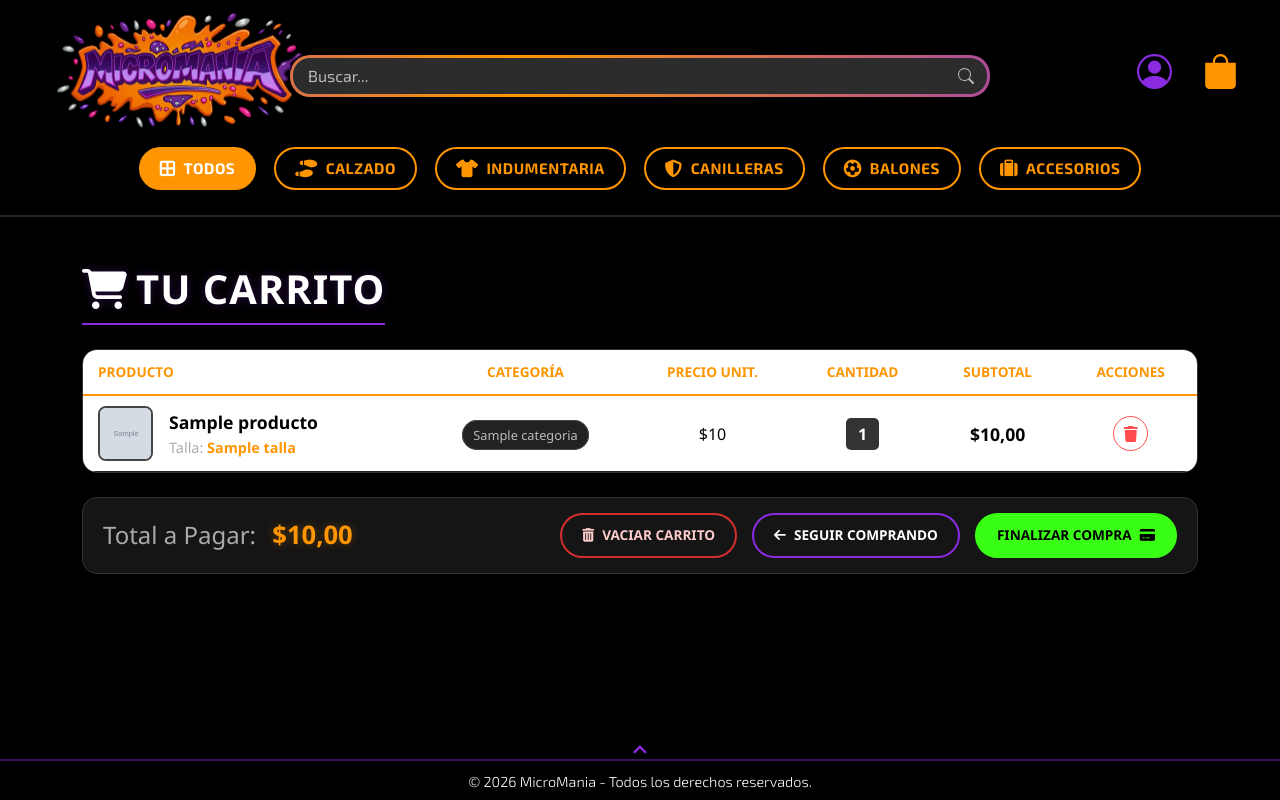
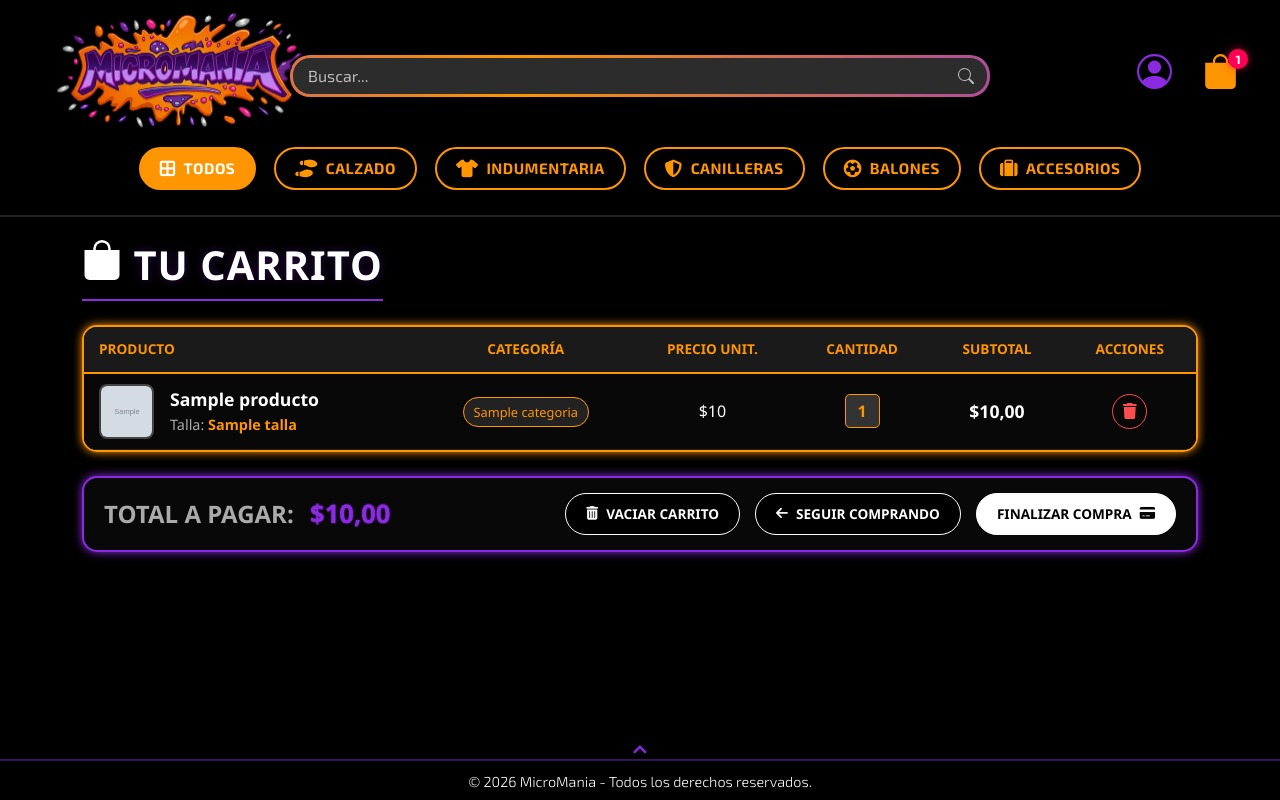
Before and after one commit to LuisParada7/mcm, a Django app: page /carrito/ in a window 1280 px wide. Run offline with Django 5.2, Linux system fonts and the light colour scheme; a user stored in the database is signed in; tables that the repository leaves empty hold one stand-in row (values such as "Sample post"); grey boxes marked "Sample" are stand-in pictures.

Commit message:
Add UI design and styling for the shopping cart

```diff
--- /dev/null
+++ b/carrito/context_processors.py
@@ -0,0 +1,9 @@
+from carrito.models import Carrito
+
+def cantidad_carrito(request):
+    total = 0
+    if request.user.is_authenticated:
+        carrito, _ = Carrito.objects.get_or_create(usuario=request.user)
+        total = carrito.total_items()
+
+    return {'cantidad_items_carrito': total}
--- a/mcm/settings.py
+++ b/mcm/settings.py
@@ -73,6 +73,7 @@ TEMPLATES = [
                 'django.template.context_processors.request',
                 'django.contrib.auth.context_processors.auth',
                 'django.contrib.messages.context_processors.messages',
+                'carrito.context_processors.cantidad_carrito',
             ],
         },
     },
--- a/mcm/views.py
+++ b/mcm/views.py
@@ -75,7 +75,7 @@ def detalle_producto(request, pk):
     }
     return render(request, 'home/detalle_producto.html', context)
 
-@login_required
+@login_required(login_url='login')
 def agregar_al_carrito(request, producto_id):
     if request.method == 'POST':
         variante_id = request.POST.get('variante_id')
@@ -101,7 +101,7 @@ def agregar_al_carrito(request, producto_id):
 
     return redirect('detalle_producto', pk=producto_id)
 
-@login_required
+@login_required(login_url='login')
 def ver_carrito(request):
     carrito, _ = Carrito.objects.get_or_create(usuario=request.user)
     items = carrito.items.select_related('variante__producto', 'variante__talla')
@@ -114,7 +114,7 @@ def ver_carrito(request):
     })
 
 
-@login_required
+@login_required(login_url='login')
 def eliminar_del_carrito(request, producto_id):
     """Elimina un item del carrito basado en el ID del producto padre"""
     carrito, _ = Carrito.objects.get_or_create(usuario=request.user)
@@ -126,7 +126,7 @@ def eliminar_del_carrito(request, producto_id):
 
     return redirect('ver_carrito')
 
-@login_required
+@login_required(login_url='login')
 def limpiar_carrito(request):
     carrito, _ = Carrito.objects.get_or_create(usuario=request.user)
     carrito.items.all().delete()
--- a/static/css/base/base.css
+++ b/static/css/base/base.css
@@ -26,6 +26,31 @@ body {
     padding-left: 30px;
     position: relative;
     z-index: 20;
+}
+
+.nav-cart-container {
+    position: relative;
+    display: inline-block;
+    text-decoration: none;
+}
+
+.cart-badge {
+    position: absolute;
+    top: -5px;
+    right: -10px;
+    background-color: #ff0055;
+    color: white;
+    font-size: 0.75rem;
+    font-weight: bold;
+    min-width: 20px;
+    height: 20px;
+    border-radius: 50%;
+    display: flex;
+    justify-content: center;
+    align-items: center;
+    box-shadow: 0 0 8px rgba(255, 0, 85, 0.6);
+    z-index: 10;
+    pointer-events: none;
 }
 
 .search-box {
--- a/static/css/carrito/ver_carrito.css
+++ b/static/css/carrito/ver_carrito.css
@@ -19,15 +19,26 @@
 .carrito-table-wrap {
     background-color: #111;
     border-radius: 15px;
-    border: 1px solid #333;
     box-shadow: 0 0 20px rgba(0,0,0,0.5);
     overflow: hidden;
+    border: 2px solid #ff9500;
+    box-shadow: 0 0 10px #ff9500;
 }
 
-.gamer-table {
-    width: 100%;
-    border-collapse: collapse;
-    color: #e0e0e0;
+.icon-carrito-h{
+    width: 40px;
+    transform: translateY(-9px);
+}
+
+.gamer-table tbody tr,
+.gamer-table tbody td {
+    background-color: #080808;
+    color: #ffffff;
+    border-bottom: 1px solid #222 !important;
+}
+
+.gamer-table .producto-nombre {
+    color: #ffffff !important;
 }
 
 .gamer-table thead {
@@ -41,6 +52,7 @@
     text-transform: uppercase;
     font-size: 0.85rem;
     color: #ff9500;
+    background-color: #1a1a1a !important;
 }
 
 .gamer-table td {
@@ -74,8 +86,8 @@
     padding: 5px 10px;
     border-radius: 20px;
     font-size: 0.8rem;
-    color: #bbb;
-    border: 1px solid #444;
+    color: #ff9500;
+    border: 1px solid #ff9500;
 }
 
 .cantidad-badge {
@@ -83,7 +95,8 @@
     padding: 5px 12px;
     border-radius: 5px;
     font-weight: bold;
-    color: white;
+    color: #ff9500;
+    border: 1px solid #ff9500;
 }
 
 .subtotal-text {
@@ -113,15 +126,17 @@
 }
 
 .resumen-compra {
-    background-color: #151515;
+    background-color: #080808;
     padding: 15px 20px;
     border-radius: 15px;
-    border: 1px solid #333;
+    border: 2px solid #8A2BE2;
     display: flex;
     flex-wrap: wrap;
     justify-content: space-between;
     align-items: center;
     gap: 15px;
+    box-shadow: 0 0 10px #8A2BE2;
+    margin-bottom: 30px;
 }
 
 .total-wrapper {
@@ -131,13 +146,14 @@
 .label-total {
     color: #aaa;
     margin-right: 10px;
+    font-weight: 700 ;
 }
 
 .monto-total {
-    color: #ff9500;
+    color: #8A2BE2;
     font-weight: 800;
     font-size: 1.6rem;
-    text-shadow: 0 0 10px rgba(255, 149, 0, 0.3);
+    text-shadow: 0 0 2px #8A2BE2;
 }
 
 .acciones-carrito {
@@ -160,37 +176,38 @@
 }
 
 .btn-danger-gamer {
-    border: 2px solid #d32f2f;
-    color: #ffcccc;
-    background: transparent;
+    border: 1px solid #ffffff;
+    color: #ffffff;
+    background: #000000;
 }
 .btn-danger-gamer:hover {
-    background-color: #d32f2f;
-    color: white;
-    box-shadow: 0 0 15px rgba(211, 47, 47, 0.4);
+    color: #d32f2f;
+    box-shadow: 0 0 15px #d32f2f;
+    border: 1px solid #d32f2f;
 }
 
 .btn-outline-gamer {
-    border: 2px solid #8A2BE2;
-    color: white;
-    background: transparent;
+    border: 1px solid #ffffff;
+    color: #ffffff;
+    background: #000000;
 }
 .btn-outline-gamer:hover {
-    background-color: #8A2BE2;
-    box-shadow: 0 0 15px rgba(138, 43, 226, 0.4);
+    color: #8A2BE2;
+    box-shadow: 0 0 15px #8A2BE2;
+    border: 1px solid #8A2BE2;
 }
 
 .btn-success-gamer {
-    background-color: #39ff14;
+    background-color: #ffffff;
     color: black;
-    border: 2px solid #39ff14;
+    border: 1px solid #ffffff;
     font-weight: 800;
 }
 
 .btn-success-gamer:hover {
-    background-color: transparent;
-    color: #39ff14;
-    box-shadow: 0 0 15px rgba(57, 255, 20, 0.4);
+    background-color: black;
+    color: #ffffff;
+    box-shadow: 0 0 10px rgb(255, 255, 255);
 }
 
 .carrito-vacio {
@@ -198,7 +215,7 @@
     background-color: #111;
     border-radius: 15px;
     border: 2px dashed #333;
-    margin-top: 30px;
+    margin-top: 0px;
 }
 
 .icono-vacio {
@@ -213,13 +230,13 @@
     padding: 15px 30px;
     text-decoration: none;
     border-radius: 30px;
-    font-weight: bold;
+    font-weight: 700;
     display: inline-block;
 }
 
 .btn-primary-gamer:hover {
-    box-shadow: 0 0 20px rgba(255, 149, 0, 0.5);
-    color: black;
+    box-shadow: 0 0 20px #ff9500;
+    color: #ffffff;
 }
 
 @media (max-width: 768px) {
--- a/static/css/index/index.css
+++ b/static/css/index/index.css
@@ -120,7 +120,7 @@ body, html {
 .btn-login {
     margin-top: 20px;
     font-size: 1.1rem;
-    font-weight: 750;
+    font-weight: 700;
     width: 250px;
     height: 50px;
     background-color: #8A2BE2;
--- a/templates/base.html
+++ b/templates/base.html
@@ -50,12 +50,15 @@
                     </svg>
                 </a>
 
-                <a href="/carrito/">
+                <a href="/carrito/" class="nav-cart-container">
                     <svg xmlns="http://www.w3.org/2000/svg" fill="currentColor" class="bi bi-bag-fill icon-carrito"
                         viewBox="0 0 16 16">
                         <path
                             d="M8 1a2.5 2.5 0 0 1 2.5 2.5V4h-5v-.5A2.5 2.5 0 0 1 8 1m3.5 3v-.5a3.5 3.5 0 1 0-7 0V4H1v10a2 2 0 0 0 2 2h10a2 2 0 0 0 2-2V4z" />
                     </svg>
+                    {% if cantidad_items_carrito > 0 %}
+                    <span class="cart-badge">{{ cantidad_items_carrito }}</span>
+                    {% endif %}
                 </a>
             </div>
         </div>
--- a/templates/carrito/ver_carrito.html
+++ b/templates/carrito/ver_carrito.html
@@ -11,10 +11,14 @@ MicroMania | Carrito
 
 {% block content %}
 <div class="carrito-container">
-    <div class="container py-5">
+    <div class="container pt-4 pb-5">
 
         <h1 class="carrito-titulo mb-4">
-            <i class="fas fa-shopping-cart me-2"></i>Tu Carrito
+            <svg xmlns="http://www.w3.org/2000/svg" fill="currentColor" class="bi bi-bag-fill icon-carrito-h"
+                viewBox="0 0 16 16">
+                <path
+                    d="M8 1a2.5 2.5 0 0 1 2.5 2.5V4h-5v-.5A2.5 2.5 0 0 1 8 1m3.5 3v-.5a3.5 3.5 0 1 0-7 0V4H1v10a2 2 0 0 0 2 2h10a2 2 0 0 0 2-2V4z" />
+            </svg> Tu Carrito
         </h1>
 
         {% if items %}
@@ -38,16 +42,19 @@ MicroMania | Carrito
                             <div class="d-flex align-items-center gap-3">
                                 <div class="thumb-wrapper">
                                     {% if item.variante.producto.imagen %}
-                                        <img src="{{ item.variante.producto.imagen.url }}" alt="{{ item.variante.producto.nombre }}" class="carrito-thumb">
+                                    <img src="{{ item.variante.producto.imagen.url }}"
+                                        alt="{{ item.variante.producto.nombre }}" class="carrito-thumb">
                                     {% else %}
-                                        <img src="{% static 'image/placeholder.png' %}" alt="Sin imagen" class="carrito-thumb">
+                                    <img src="{% static 'image/placeholder.png' %}" alt="Sin imagen"
+                                        class="carrito-thumb">
                                     {% endif %}
                                 </div>
                                 <div class="producto-info">
                                     <span class="producto-nombre d-block">{{ item.variante.producto.nombre }}</span>
 
                                     <small style="color: #aaa; font-size: 0.9rem;">
-                                        Talla: <span style="color: #ff9500; font-weight: bold;">{{ item.variante.talla.nombre }}</span>
+                                        Talla: <span style="color: #ff9500; font-weight: bold;">
+                                            {{ item.variante.talla.nombre }}</span>
                                     </small>
                                 </div>
                             </div>
@@ -70,8 +77,8 @@ MicroMania | Carrito
                         </td>
 
                         <td data-label="Acciones" class="text-center">
-                            <a href="{% url 'eliminar' item.variante.producto.id %}"
-                               class="btn-eliminar" title="Eliminar producto">
+                            <a href="{% url 'eliminar' item.variante.producto.id %}" class="btn-eliminar"
+                                title="Eliminar producto">
                                 <i class="fas fa-trash"></i>
                             </a>
                         </td>
@@ -83,7 +90,7 @@ MicroMania | Carrito
 
         <div class="resumen-compra mt-4">
             <div class="total-wrapper">
-                <span class="label-total">Total a Pagar:</span>
+                <span class="label-total">TOTAL A PAGAR:</span>
                 <span class="monto-total">${{ total }}</span>
             </div>
 
```
Also changed, not shown: static/css/home/detalle_producto.css (+7 -6 lines), static/css/home/home.css (+0 -13 lines).
